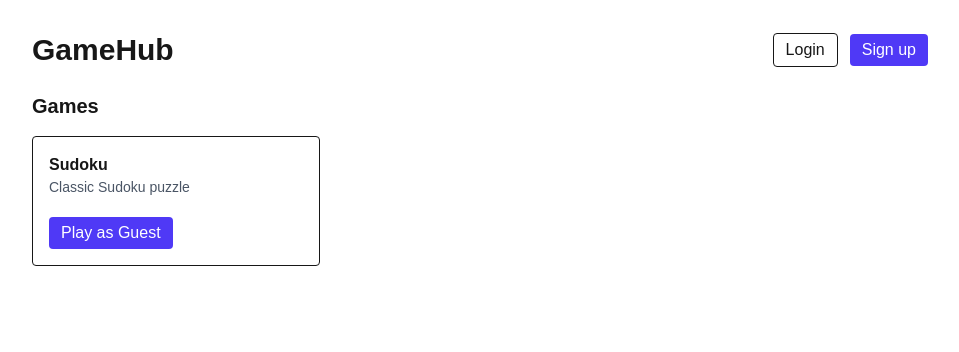
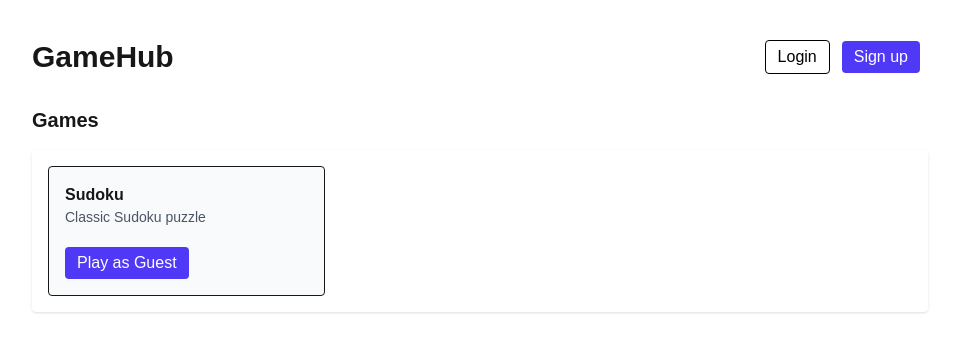
Before and after one commit to Pavankumar-p-k/gameshub, a Next.js app in the folder web/: page / in a window 1280 px wide. Shown: the top 352 px of the page, without its empty margins (160-1119 px from the left). Built offline with nearby package versions, Linux system fonts and the light colour scheme.

Commit message:
fix errors

```diff
--- a/web/src/app/page.tsx
+++ b/web/src/app/page.tsx
@@ -69,7 +69,7 @@ export default function Home() {
     <main className="min-h-screen flex flex-col items-center justify-start p-8 gap-6">
       <header className="w-full max-w-4xl flex items-center justify-between">
         <h1 className="text-3xl font-bold">GameHub</h1>
-        <div className="flex items-center gap-3">
+        <div className="flex items-center gap-3 bg-black p-2 rounded bg-white text-black">
           {session ? (
             <>
               <span className="text-sm text-gray-700">{session.user?.email}</span>
@@ -91,14 +91,14 @@ export default function Home() {
 
       <section className="w-full max-w-4xl">
         <h2 className="text-xl font-semibold mb-4">Games</h2>
-        <div className="grid grid-cols-1 sm:grid-cols-2 md:grid-cols-3 gap-4">
+        <div className="grid grid-cols-1 sm:grid-cols-2 md:grid-cols-3 gap-4 bg-white p-4 rounded shadow bg-black">
           {session || isGuest ? (
             <Link href="/games/sudoku" className="block p-4 border rounded hover:shadow">
               <h3 className="font-bold">Sudoku</h3>
               <p className="text-sm text-gray-600">Classic Sudoku puzzle</p>
             </Link>
           ) : (
-            <div className="block p-4 border rounded hover:shadow">
+            <div className="block p-4 border rounded hover:shadow bg-gray-50">
               <h3 className="font-bold">Sudoku</h3>
               <p className="text-sm text-gray-600 mb-3">Classic Sudoku puzzle</p>
               <button
--- a/web/src/app/signup/page.tsx
+++ b/web/src/app/signup/page.tsx
@@ -26,7 +26,10 @@ export default function SignupPage() {
     }
     // If user created successfully, also create a profile row in Supabase table 'profiles'
     try {
-      const userId = (data as any)?.user?.id;
+      // Narrow the response shape safely without using `any`
+      type SignUpData = { user?: { id?: string } } | null;
+      const signUpData = data as unknown as SignUpData;
+      const userId = signUpData?.user?.id;
       if (userId) {
         await supabase.from("profiles").upsert({ id: userId, email });
       }
--- a/web/src/games/sudoku/ui.tsx
+++ b/web/src/games/sudoku/ui.tsx
@@ -35,6 +35,9 @@ export default function SudokuUI() {
                   maxLength={1}
                   value={cell}
                   onChange={(e) => handleChange(i, e.target.value)}
+                  placeholder="0"
+                  title={`Sudoku cell ${i + 1}. Enter a number 1-9`}
+                  aria-label={`Sudoku cell at position ${i + 1}`}
                  className={`
                  w-10 h-10
                  text-center
```
Also changed, not shown: 1 other file (tests, documents, lock files or other folders). Lines whose indentation alone changed are shown as unchanged.
